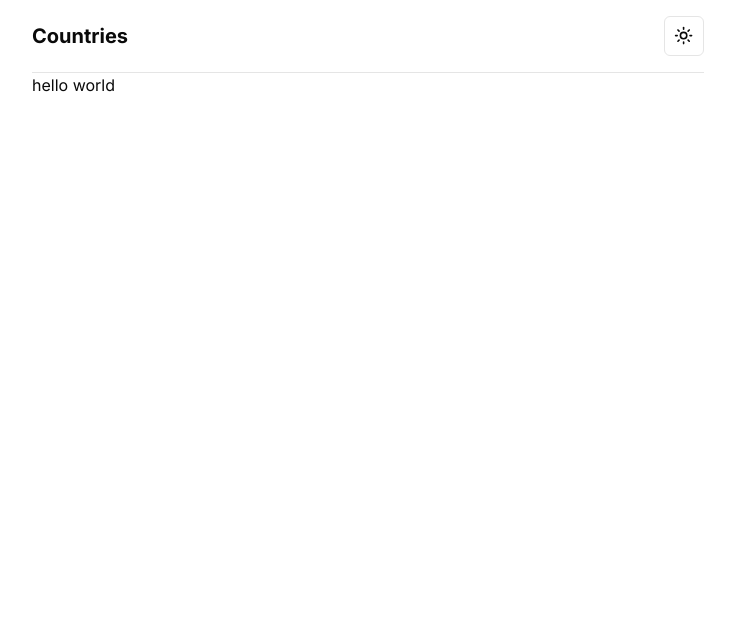
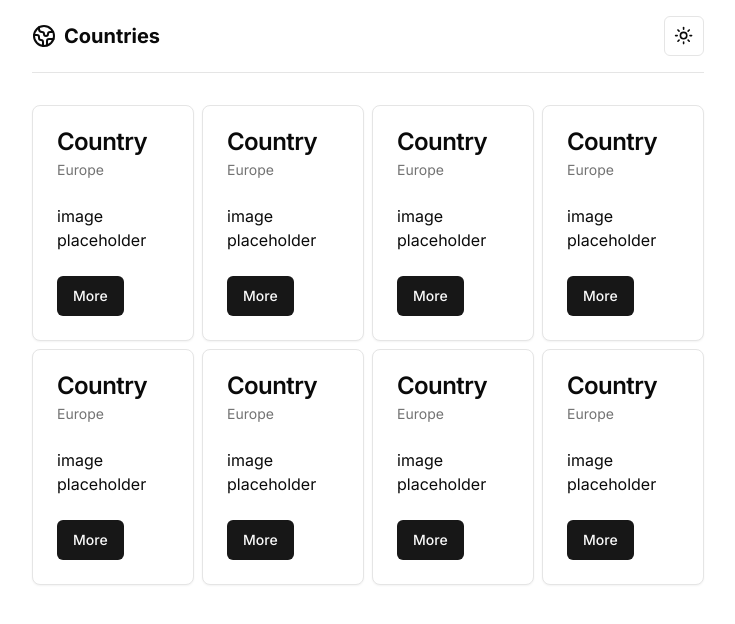
Before and after one commit to matheus-ferreira1/rest-countries, a Next.js app: page / in a window 1280 px wide. Shown: the top 624 px of the page, without its empty margins (272-1007 px from the left). Built offline with nearby package versions, Linux system fonts and the light colour scheme.

Commit message:
feat: added country card

```diff
--- a/app/page.tsx
+++ b/app/page.tsx
@@ -1,7 +1,16 @@
+import { CountryCard } from "@/components/CountryCard";
+
 export default function Home() {
   return (
-    <>
-      <h1>hello world</h1>
-    </>
+    <section className="mt-4 py-4 grid gap-2 grid-cols-1 sm:grid-cols-2 md:grid-cols-3 lg:grid-cols-4">
+      <CountryCard />
+      <CountryCard />
+      <CountryCard />
+      <CountryCard />
+      <CountryCard />
+      <CountryCard />
+      <CountryCard />
+      <CountryCard />
+    </section>
   );
 }
--- /dev/null
+++ b/components/CountryCard.tsx
@@ -0,0 +1,33 @@
+import * as React from "react";
+
+import Link from "next/link";
+import { Button } from "@/components/ui/button";
+import {
+  Card,
+  CardContent,
+  CardDescription,
+  CardFooter,
+  CardHeader,
+  CardTitle,
+} from "@/components/ui/card";
+import Image from "next/image";
+
+export function CountryCard() {
+  return (
+    <Card className="min-w-full">
+      <CardHeader>
+        <CardTitle>Country</CardTitle>
+        <CardDescription>Europe</CardDescription>
+      </CardHeader>
+      <CardContent>
+        image placeholder
+        {/* <Image src="link" fill alt="Cuntry flag" /> */}
+      </CardContent>
+      <CardFooter className="flex justify-between">
+        <Link href="/country/name">
+          <Button>More</Button>
+        </Link>
+      </CardFooter>
+    </Card>
+  );
+}
--- a/components/Header.tsx
+++ b/components/Header.tsx
@@ -1,4 +1,5 @@
 import { FC } from "react";
+import { Globe2 } from "lucide-react";
 import { ToggleTheme } from "./ToggleTheme";
 
 interface HeaderProps {}
@@ -6,7 +7,10 @@
 const Header: FC<HeaderProps> = ({}) => {
   return (
     <header className="border-b flex justify-between items-center py-4">
-      <h1 className="font-bold text-xl">Countries</h1>
+      <div className="flex items-center gap-2">
+        <Globe2 />
+        <h1 className="font-bold text-xl">Countries</h1>
+      </div>
       <ToggleTheme />
     </header>
   );
--- /dev/null
+++ b/components/ui/card.tsx
@@ -0,0 +1,79 @@
+import * as React from "react"
+
+import { cn } from "@/lib/utils"
+
+const Card = React.forwardRef<
+  HTMLDivElement,
+  React.HTMLAttributes<HTMLDivElement>
+>(({ className, ...props }, ref) => (
+  <div
+    ref={ref}
+    className={cn(
+      "rounded-lg border bg-card text-card-foreground shadow-sm",
+      className
+    )}
+    {...props}
+  />
+))
+Card.displayName = "Card"
+
+const CardHeader = React.forwardRef<
+  HTMLDivElement,
+  React.HTMLAttributes<HTMLDivElement>
+>(({ className, ...props }, ref) => (
+  <div
+    ref={ref}
+    className={cn("flex flex-col space-y-1.5 p-6", className)}
+    {...props}
+  />
+))
+CardHeader.displayName = "CardHeader"
+
+const CardTitle = React.forwardRef<
+  HTMLParagraphElement,
+  React.HTMLAttributes<HTMLHeadingElement>
+>(({ className, ...props }, ref) => (
+  <h3
+    ref={ref}
+    className={cn(
+      "text-2xl font-semibold leading-none tracking-tight",
+      className
+    )}
+    {...props}
+  />
+))
+CardTitle.displayName = "CardTitle"
+
+const CardDescription = React.forwardRef<
+  HTMLParagraphElement,
+  React.HTMLAttributes<HTMLParagraphElement>
+>(({ className, ...props }, ref) => (
+  <p
+    ref={ref}
+    className={cn("text-sm text-muted-foreground", className)}
+    {...props}
+  />
+))
+CardDescription.displayName = "CardDescription"
+
+const CardContent = React.forwardRef<
+  HTMLDivElement,
+  React.HTMLAttributes<HTMLDivElement>
+>(({ className, ...props }, ref) => (
+  <div ref={ref} className={cn("p-6 pt-0", className)} {...props} />
+))
+CardContent.displayName = "CardContent"
+
+const CardFooter = React.forwardRef<
+  HTMLDivElement,
+  React.HTMLAttributes<HTMLDivElement>
+>(({ className, ...props }, ref) => (
+  <div
+    ref={ref}
+    className={cn("flex items-center p-6 pt-0", className)}
+    {...props}
+  />
+))
+CardFooter.displayName = "CardFooter"
+
+export { Card, CardHeader, CardFooter, CardTitle, CardDescription, CardContent }
```
